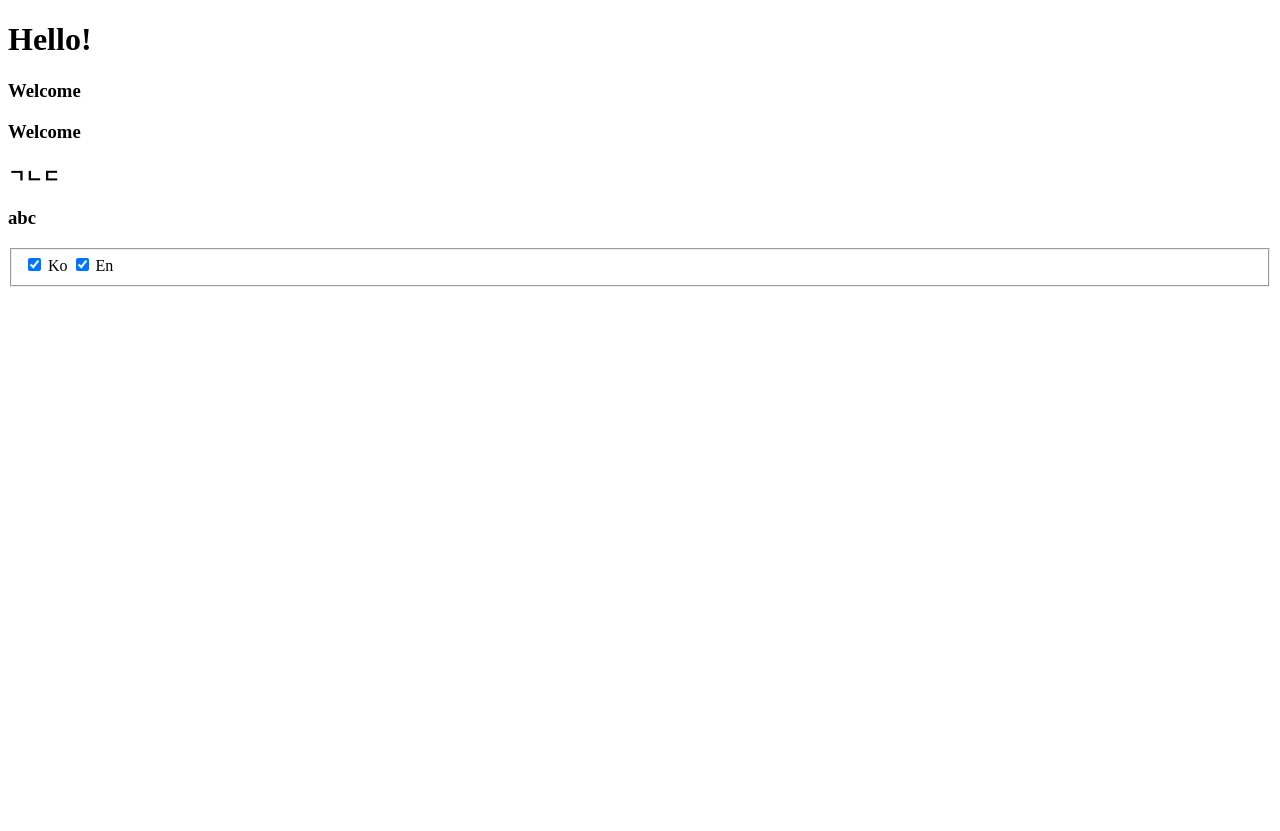
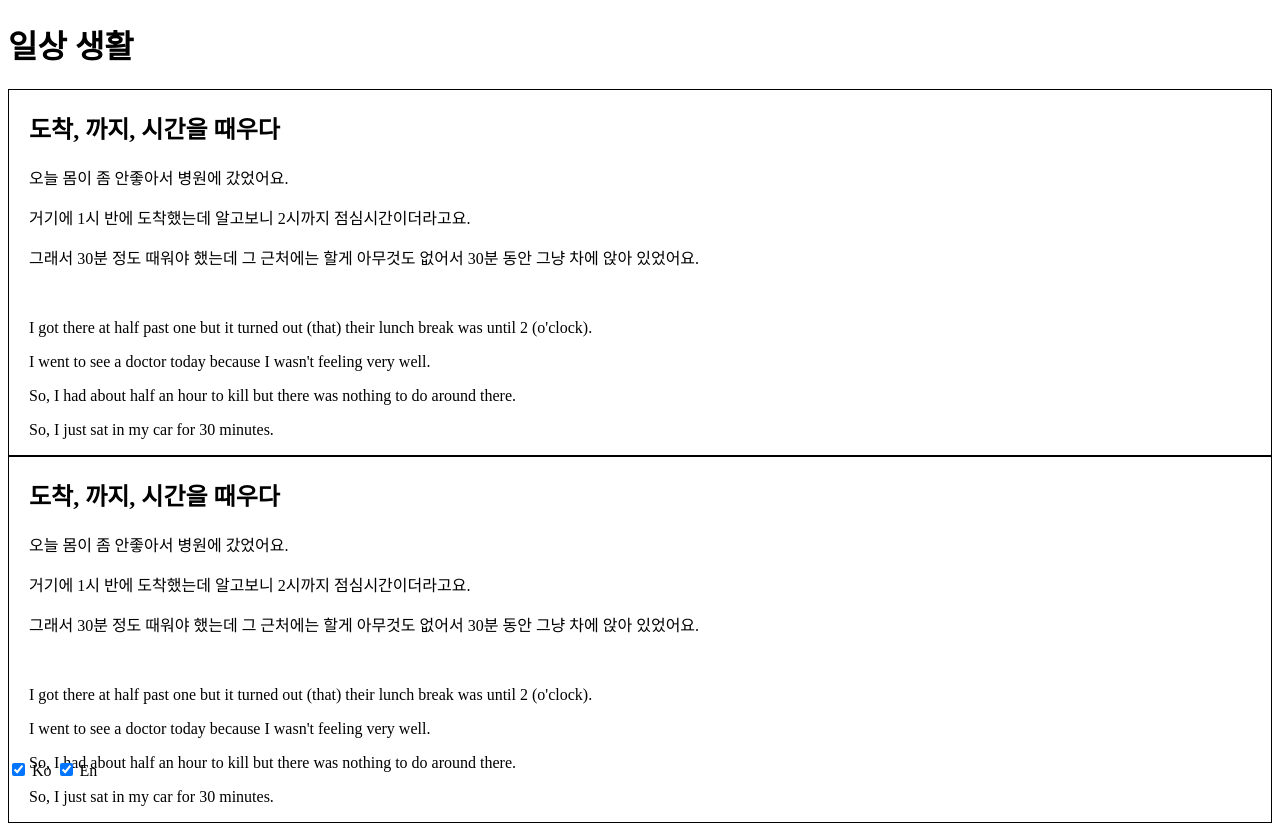
Before and after one commit to HyungjunAn/note-english, a plain HTML site: page sandbox/sandbox.html in a window 1280 px wide. Before the commit the page ends 800 px from the top, so only its background shows below. Drawn offline with Linux system fonts and the light colour scheme.

Commit message:
modify sandox

```diff
--- a/sandbox/sandbox.html
+++ b/sandbox/sandbox.html
@@ -2,28 +2,63 @@
 <html>
     <head>
         <title>Github web page</title>
+        <style>
+          div.box {
+            border: 1px solid;
+            padding-left: 20px;
+            padding-right: 20px;
+          }
+          #select_lang {
+            position: fixed;
+            bottom: 20px;
+          }
+          </style>
         <script>
           function check(box) {
+            matches = document.getElementsByClassName(box.value)
+            display = 'none'
+
             if (box.checked) {
-              document.getElementById(box.value).style.display = 'block'
-            } else {
-              document.getElementById(box.value).style.display = 'none'
+              display = 'block'
+            }
+
+            for (let i = 0; i < matches.length; i++) {
+              matches.item(i).style.display = display
             }
           }
         </script>
     </head>
     <body>
-      <h1>Hello!</h1>
-      <div id=title1>
-        <h3 id=heading1>Welcome</h3>
-        <h3 id=heading2>Welcome</h3>
-        <h3 id=ko>ㄱㄴㄷ</h3>
-        <h3 id=en>abc</h3>
+
+      <div class=title1>
+        <h1>일상 생활</h1>
+        <div class=box>
+          <h2>도착, 까지, 시간을 때우다</h2>
+          <p class=ko>오늘 몸이 좀 안좋아서 병원에 갔었어요.</p>
+          <p class=ko>거기에 1시 반에 도착했는데 알고보니 2시까지 점심시간이더라고요.</p>
+          <p class=ko>그래서 30분 정도 때워야 했는데 그 근처에는 할게 아무것도 없어서 30분 동안 그냥 차에 앉아 있었어요.</p>
+          <br>
+          <p class=en>I got there at half past one but it turned out (that) their lunch break was until 2 (o'clock).</p>
+          <p class=en>I went to see a doctor today because I wasn't feeling very well.</p>
+          <p class=en>So, I had about half an hour to kill but there was nothing to do around there.</p>
+          <p class=en>So, I just sat in my car for 30 minutes.</p>
+        </div>
+        <div class=box>
+          <h2>도착, 까지, 시간을 때우다</h2>
+          <p class=ko>오늘 몸이 좀 안좋아서 병원에 갔었어요.</p>
+          <p class=ko>거기에 1시 반에 도착했는데 알고보니 2시까지 점심시간이더라고요.</p>
+          <p class=ko>그래서 30분 정도 때워야 했는데 그 근처에는 할게 아무것도 없어서 30분 동안 그냥 차에 앉아 있었어요.</p>
+          <br>
+          <p class=en>I got there at half past one but it turned out (that) their lunch break was until 2 (o'clock).</p>
+          <p class=en>I went to see a doctor today because I wasn't feeling very well.</p>
+          <p class=en>So, I had about half an hour to kill but there was nothing to do around there.</p>
+          <p class=en>So, I just sat in my car for 30 minutes.</p>
+        </div>
+
       </div>
-
-      <fieldset>
+      <div id=select_lang>
         <label><input type="checkbox" name="color" value="ko" checked onClick=check(this)> Ko</label>
         <label><input type="checkbox" name="color" value="en" checked onClick=check(this)> En</label>
-      </fieldset>
+      </div>
     </body>
 </html>
```
Also changed, not shown: index.html (+56 -2 lines).
